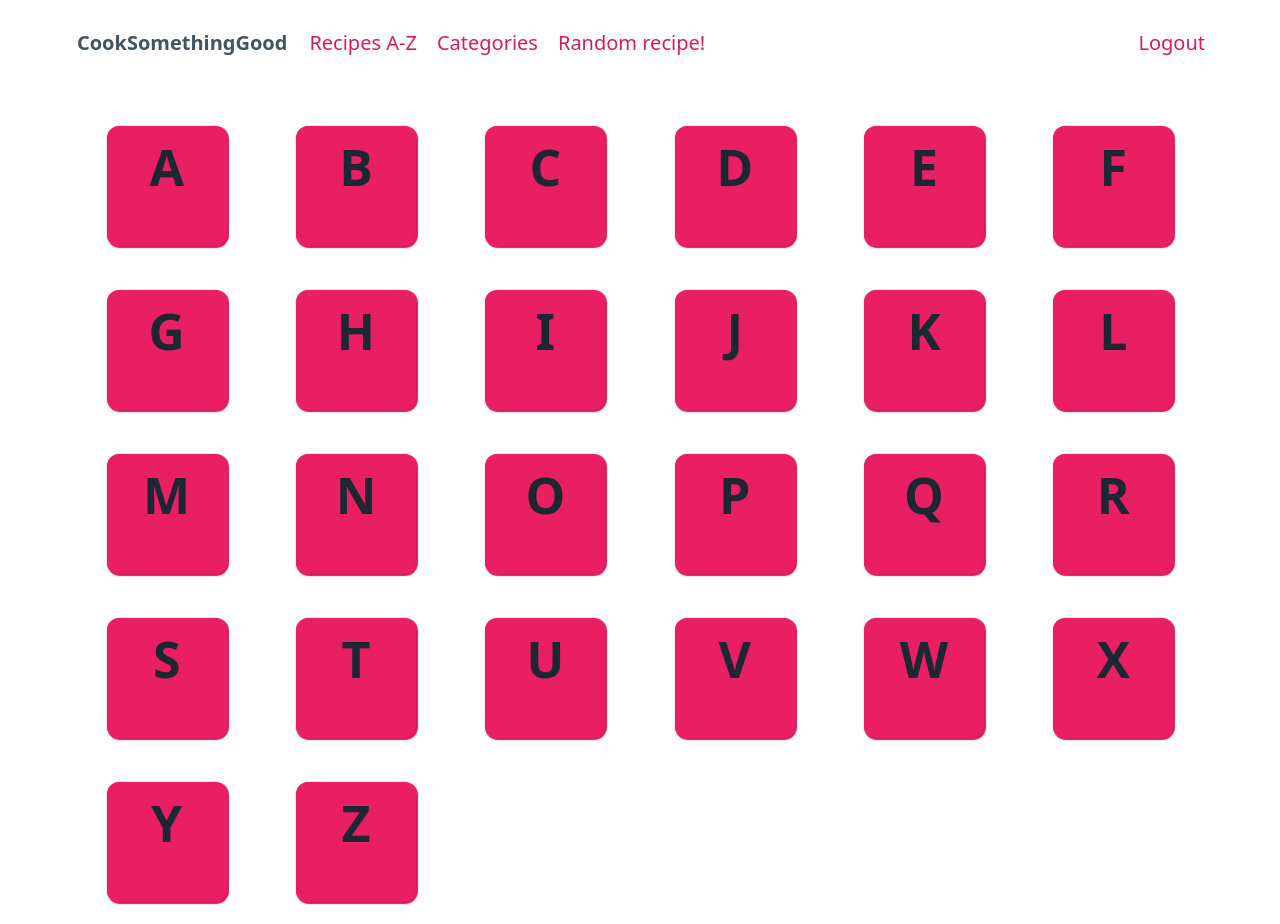
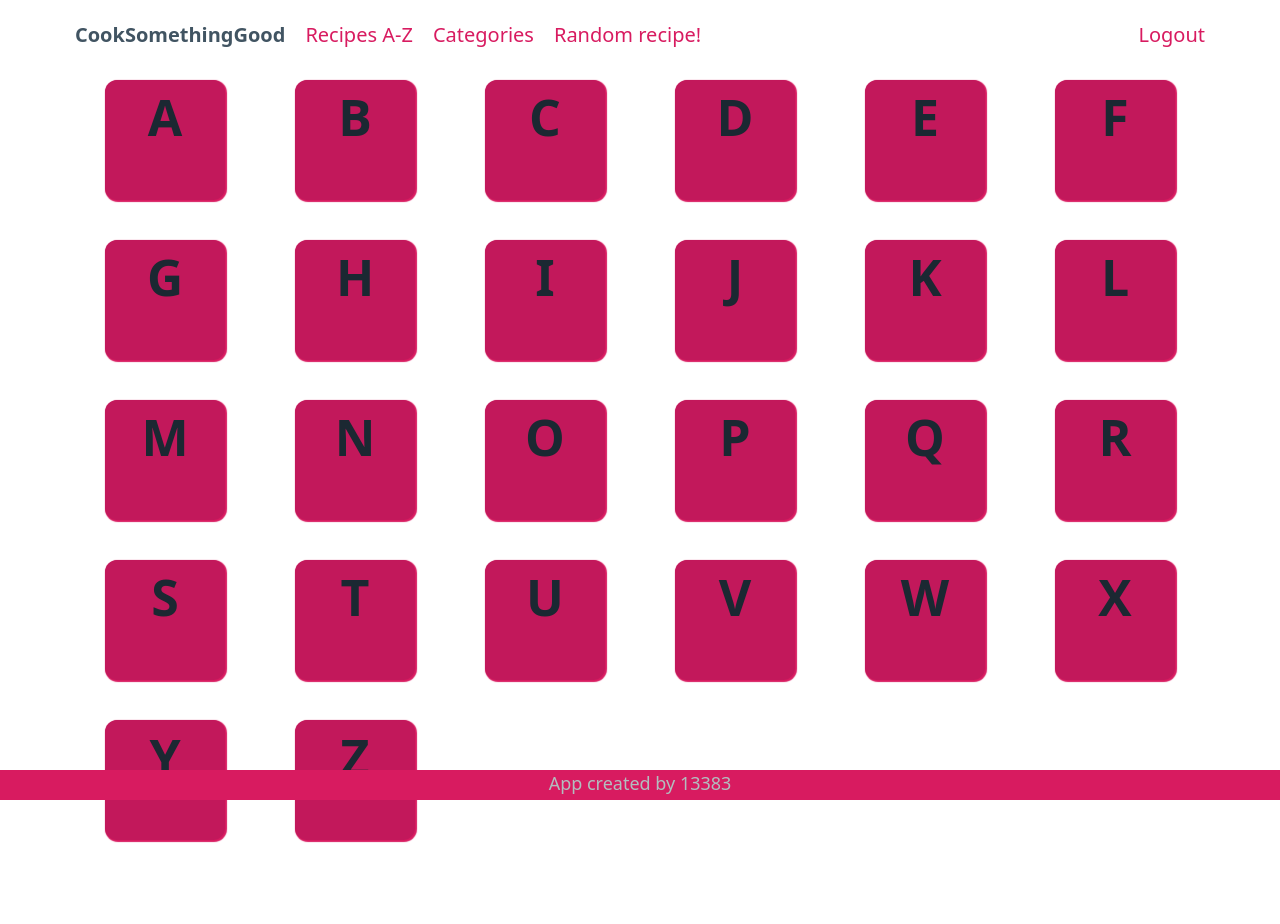
Before and after one commit to pawelz00/cook-something-good-app, a React (Create React App) app: page /recipes in a window 1280 px wide. After the commit the page ends 850 px from the top, so only its background shows below. Built offline with nearby package versions, Linux system fonts and the light colour scheme.

Commit message:
created navbar + footer component

```diff
--- a/src/App.tsx
+++ b/src/App.tsx
@@ -1,39 +1,22 @@
 import React from 'react';
-import { Outlet, Link, BrowserRouter, Route, Routes } from "react-router-dom";
+import {BrowserRouter, Route, Routes } from "react-router-dom";
 import Categories from './pages/Categories';
-import Login from './pages/Login';
 import RandomRecipe from './pages/Random-Recipe';
 import RecipesAZ from './pages/RecipesAZ';
 import RecipesAZList from './pages/RecipesAZList';
+import Layout from './components/Layout';
 
 
 function App() {
   return (
     <BrowserRouter>
-    <nav className="container">
-      <ul>
-        <li><strong>CookSomethingGood</strong></li>
-        <li>
-          <Link to={'/recipes'}>Recipes A-Z</Link>
-        </li>
-        <li>
-          <Link to={'/categories'}>Categories</Link>
-        </li>
-        <li>
-          <Link to={'/random'}>Random recipe!</Link>
-        </li>
-      </ul>
-      <ul>
-      <li>
-          <Link to={'/'}>Logout</Link>
-        </li>
-      </ul>
-    </nav>
       <Routes>
-        <Route path="/recipes" element={<RecipesAZ/>}/>
-        <Route path="/recipes/:letter" element={<RecipesAZList/>}/>
-        <Route path="/categories" element={<Categories/>}/>
-        <Route path="/random" element={<RandomRecipe/>}/>
+        <Route element={<Layout/>}>
+          <Route path="/recipes" element={<RecipesAZ/>}/>
+          <Route path="/recipes/:letter" element={<RecipesAZList/>}/>
+          <Route path="/categories" element={<Categories/>}/>
+          <Route path="/random" element={<RandomRecipe/>}/>
+        </Route>
       </Routes>
       </BrowserRouter>
   );
--- /dev/null
+++ b/src/components/Footer.tsx
@@ -0,0 +1,11 @@
+import React from 'react';
+
+function Footer() {
+  return (
+    <footer className="footer">
+      <p>App created by 13383</p>
+    </footer>
+  );
+}
+
+export default Footer;
--- /dev/null
+++ b/src/components/Navbar.tsx
@@ -0,0 +1,27 @@
+import { Link } from "react-router-dom";
+
+function Navbar() {
+    return (
+    <nav className="container">
+        <ul>
+            <li><strong>CookSomethingGood</strong></li>
+            <li>
+                <Link to={'/recipes'}>Recipes A-Z</Link>
+            </li>
+            <li>
+                <Link to={'/categories'}>Categories</Link>
+            </li>
+            <li>
+                <Link to={'/random'}>Random recipe!</Link>
+            </li>
+        </ul>
+        <ul>
+            <li>
+                <Link to={'/'}>Logout</Link>
+            </li>
+        </ul>
+    </nav>
+    );
+}
+
+export default Navbar;
--- a/src/pages/RecipesAZ.tsx
+++ b/src/pages/RecipesAZ.tsx
@@ -14,7 +14,7 @@ function RecipesAZ() {
 
   return (
     <main className='container'>
-    <div className='parent'>
+    <div className='recipes-az-container'>
         {alphabetElements}
     </div>
     </main>
--- a/src/styles/index.css
+++ b/src/styles/index.css
@@ -1,7 +1,7 @@
 * {
   margin:0;
   box-sizing: border-box;
-  padding:2px;
+  padding:0px;
 }
 
 [data-theme="light"],
@@ -84,7 +84,8 @@
 }
 
 .recipe-box {
-  background-color: #e91e63;
+  /* background-color: #e91e63; */
+  background-color:#c2185b;
   width: 120px;
   height: 120px;
   margin:auto;
@@ -99,11 +100,26 @@
   font-size: 2.5rem;
 }
 
-.parent {
-  margin-top:30px;
+.recipes-az-container {
+  margin-top:0px;
   display: grid;
   grid-template-columns: repeat(6, 1fr);
   grid-template-rows: repeat(5, 1fr);
   grid-column-gap: 10px;
   grid-row-gap: 20px;
 }
+
+.footer {
+  background-color: #d81b60;
+  text-align: center;
+  position: fixed;
+  left: 0;
+  bottom: 0;
+  width: 100%;
+  height:30px;
+}
+
+.footer > p {
+  color: #B2BEBF;
+  font-size:0.9rem;
+}
```
